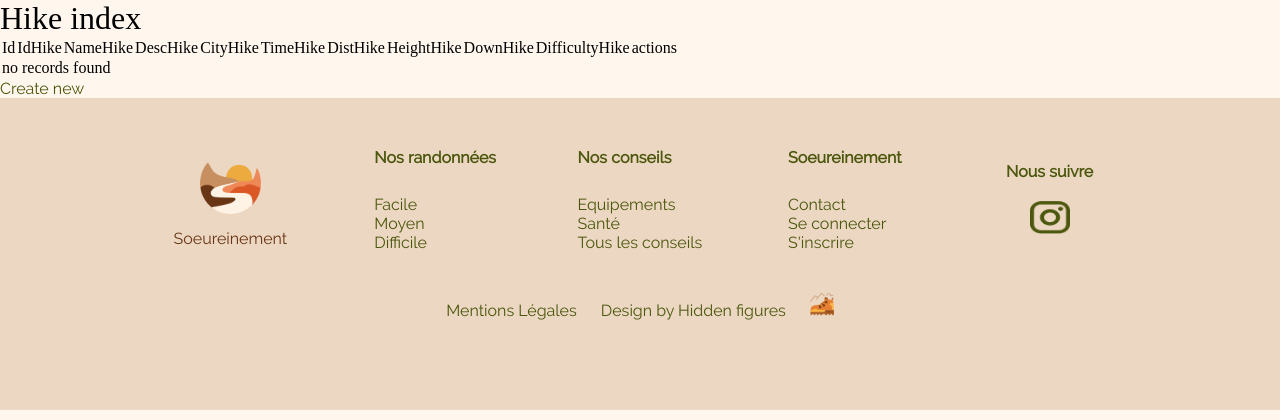
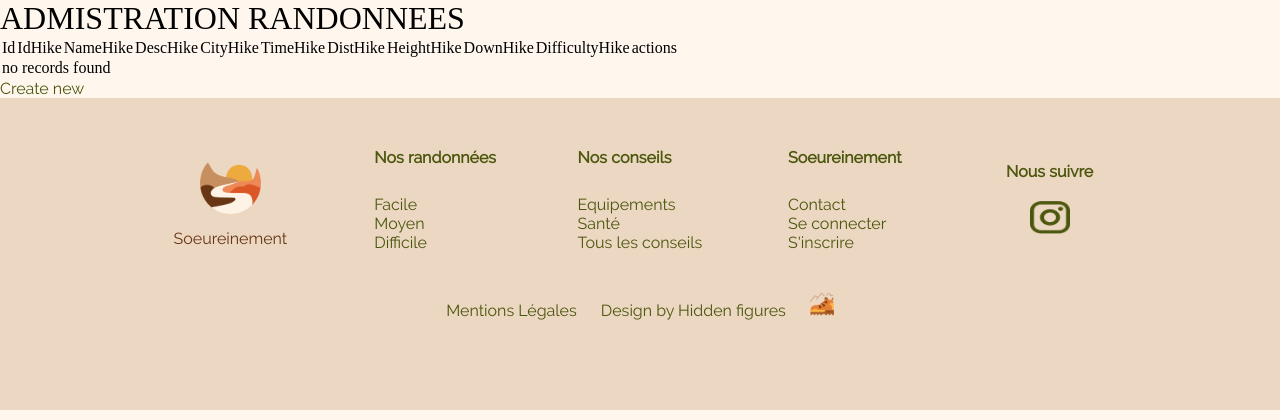
Before and after one commit to Jess59/testCrud, a Symfony app: template templates/admin/admin.html.twig in a window 1280 px wide. Shown: the part 70-490 px from the top of the page. Run offline with Twig, Linux system fonts and the light colour scheme; the template is opened without the code that fills it, so the values that code supplies are empty; some libraries are stand-ins or nearby versions.

Commit message:
modif h1admin

```diff
--- a/src/Controller/AdminController.php
+++ b/src/Controller/AdminController.php
@@ -3,7 +3,6 @@
 namespace App\Controller;
 
 use App\Entity\Hike;
-use EasyCorp\Bundle\EasyAdminBundle\Controller\AbstractCrudController;
 use App\Form\HikeType;
 use App\Repository\HikeRepository;
 use Doctrine\ORM\EntityManagerInterface;
--- a/templates/admin/admin.html.twig
+++ b/templates/admin/admin.html.twig
@@ -1,9 +1,8 @@
 {% extends 'base.html.twig' %}
 
-{% block title %}Hike index{% endblock %}
 
 {% block body %}
-    <h1>Hike index</h1>
+    <h1>ADMISTRATION RANDONNEES</h1>
 
     <table class="table">
         <thead>
--- a/templates/admin/edit.html.twig
+++ b/templates/admin/edit.html.twig
@@ -7,7 +7,7 @@
 
     {{ include('admin/_form.html.twig', {'button_label': 'Update'}) }}
 
-    <a href="{{ path('app_admin_index') }}">back to list</a>
+    <a href="{{ path('app_admin_index') }}">Retour à la liste</a>
 
     {{ include('admin/_delete_form.html.twig') }}
 {% endblock %}
```
